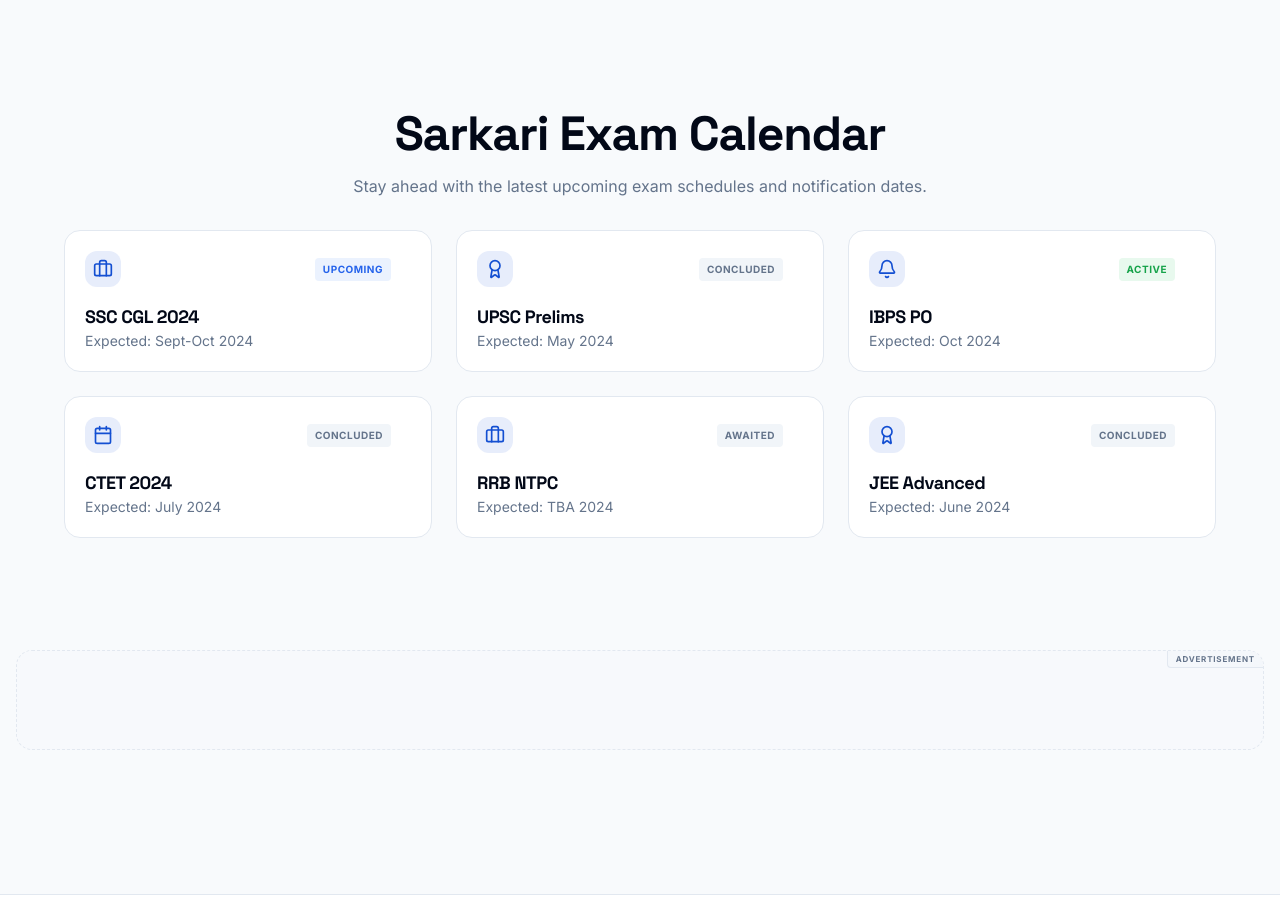
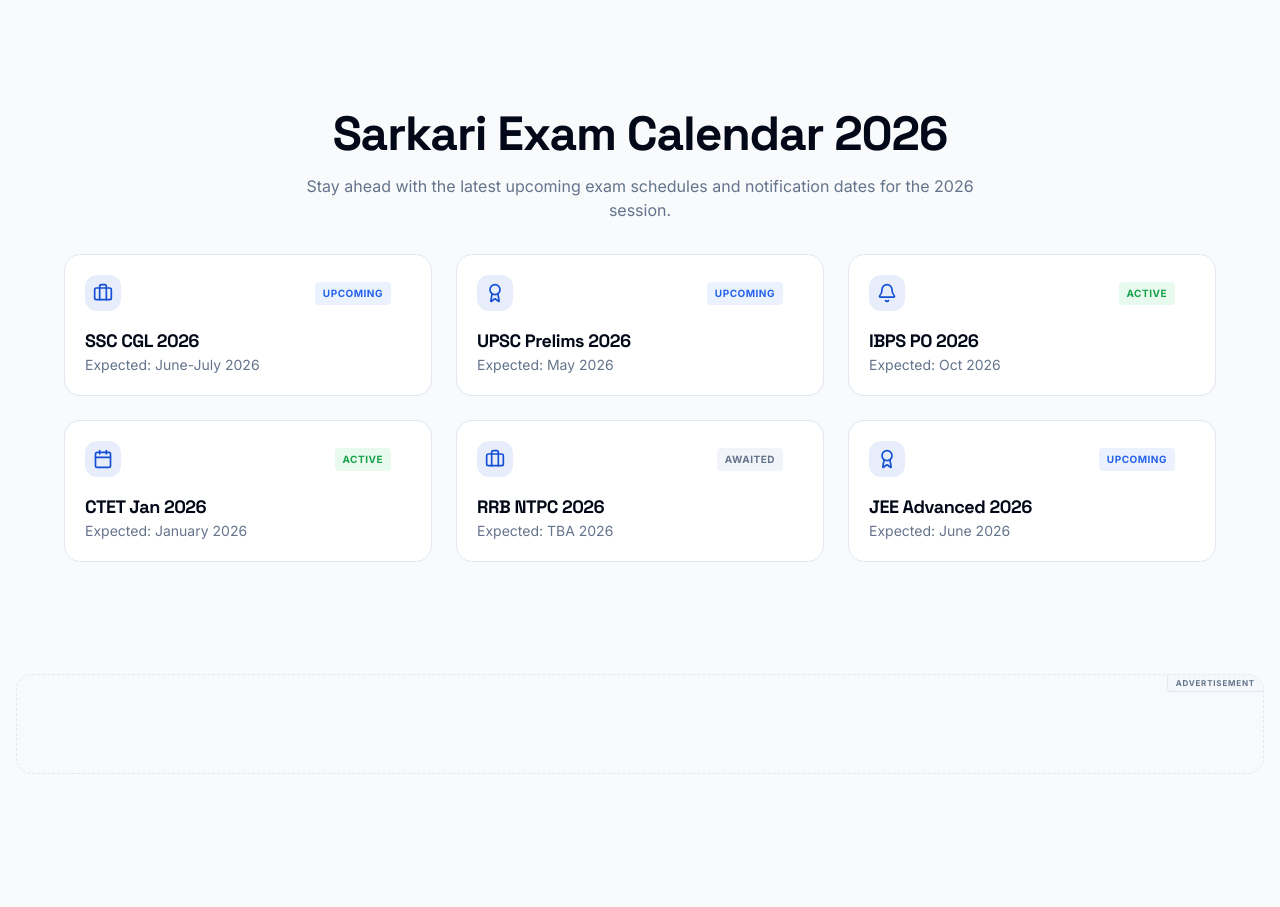
Before and after one commit to rraj285181-afk/rr, a Next.js app: page / in a window 1280 px wide. Shown: the part 892-1799 px from the top of the page. Built offline with nearby package versions, Linux system fonts and the light colour scheme; no server answers; the database is empty; what @genkit-ai/google-genai, genkit would draw is missing.

Commit message:
Sarkari Exam Calendar ko 2026 ke hisab se karo

```diff
--- a/src/app/page.tsx
+++ b/src/app/page.tsx
@@ -8,12 +8,12 @@
 
 export default function Home() {
   const calendarItems = [
-    { title: "SSC CGL 2024", date: "Sept-Oct 2024", icon: <Briefcase className="w-5 h-5" />, status: "Upcoming", url: "https://ssc.gov.in" },
-    { title: "UPSC Prelims", date: "May 2024", icon: <Award className="w-5 h-5" />, status: "Concluded", url: "https://upsc.gov.in" },
-    { title: "IBPS PO", date: "Oct 2024", icon: <Bell className="w-5 h-5" />, status: "Active", url: "https://ibps.in" },
-    { title: "CTET 2024", date: "July 2024", icon: <Calendar className="w-5 h-5" />, status: "Concluded", url: "https://ctet.nic.in" },
-    { title: "RRB NTPC", date: "TBA 2024", icon: <Briefcase className="w-5 h-5" />, status: "Awaited", url: "https://indianrailways.gov.in" },
-    { title: "JEE Advanced", date: "June 2024", icon: <Award className="w-5 h-5" />, status: "Concluded", url: "https://jeeadv.ac.in" },
+    { title: "SSC CGL 2026", date: "June-July 2026", icon: <Briefcase className="w-5 h-5" />, status: "Upcoming", url: "https://ssc.gov.in" },
+    { title: "UPSC Prelims 2026", date: "May 2026", icon: <Award className="w-5 h-5" />, status: "Upcoming", url: "https://upsc.gov.in" },
+    { title: "IBPS PO 2026", date: "Oct 2026", icon: <Bell className="w-5 h-5" />, status: "Active", url: "https://ibps.in" },
+    { title: "CTET Jan 2026", date: "January 2026", icon: <Calendar className="w-5 h-5" />, status: "Active", url: "https://ctet.nic.in" },
+    { title: "RRB NTPC 2026", date: "TBA 2026", icon: <Briefcase className="w-5 h-5" />, status: "Awaited", url: "https://indianrailways.gov.in" },
+    { title: "JEE Advanced 2026", date: "June 2026", icon: <Award className="w-5 h-5" />, status: "Upcoming", url: "https://jeeadv.ac.in" },
   ];
 
   return (
@@ -61,9 +61,9 @@
 
           <section id="calendar" className="space-y-8 py-4">
             <div className="text-center space-y-4 px-4">
-              <h2 className="text-2xl md:text-5xl font-bold tracking-tight">Sarkari Exam Calendar</h2>
+              <h2 className="text-2xl md:text-5xl font-bold tracking-tight">Sarkari Exam Calendar 2026</h2>
               <p className="text-sm md:text-base text-muted-foreground max-w-2xl mx-auto">
-                Stay ahead with the latest upcoming exam schedules and notification dates.
+                Stay ahead with the latest upcoming exam schedules and notification dates for the 2026 session.
               </p>
             </div>
 
```
